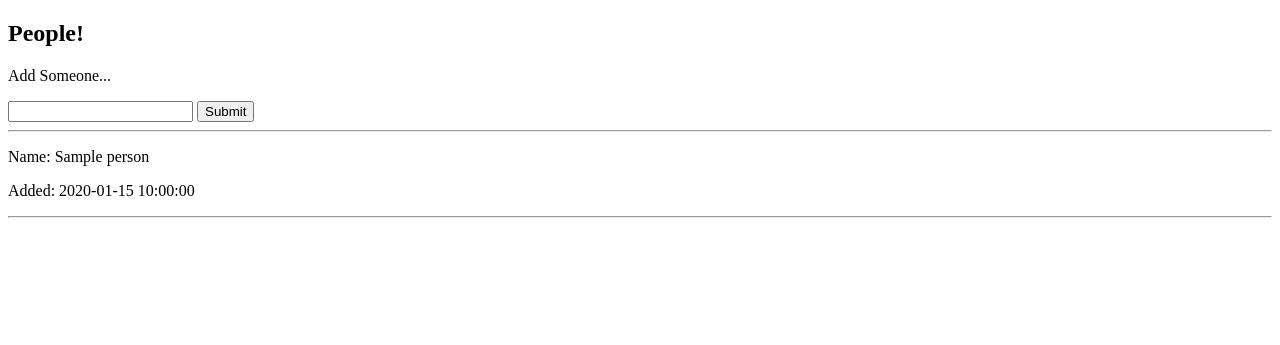
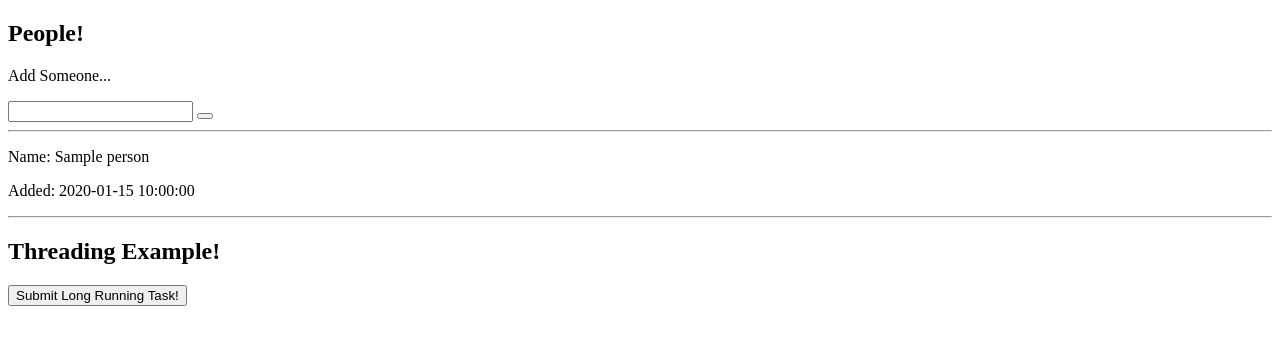
Before and after one commit to pogzyb/deploy-flask-into-aws-with-terraform, a Flask app: page / in a window 1280 px wide. Shown: the top 345 px of the page. Run offline with Flask 2, Linux system fonts and the light colour scheme; tables that the repository leaves empty hold one stand-in row (values such as "Sample post").

Commit message:
Fix templates for threading example

```diff
--- a/src/app/templates/home.html
+++ b/src/app/templates/home.html
@@ -6,14 +6,21 @@
 
     <form action="/new" method="post">
       <input type="text" name="name"></input>
-      <input type="submit"></input>
+      <button type="submit"></button>
     </form>
+
     <hr>
+
     {% for item in items %}
       <p> Name: {{ item.name }} </p>
       <p>Added: {{ item.birthday }} </p>
       <hr>
     {% endfor %}
 
+    <h2>Threading Example!</h2>
+    <form action="/background" method="post">
+      <button type="submit">Submit Long Running Task!</button>
+    </form>
+
   </body>
 </html>
```
